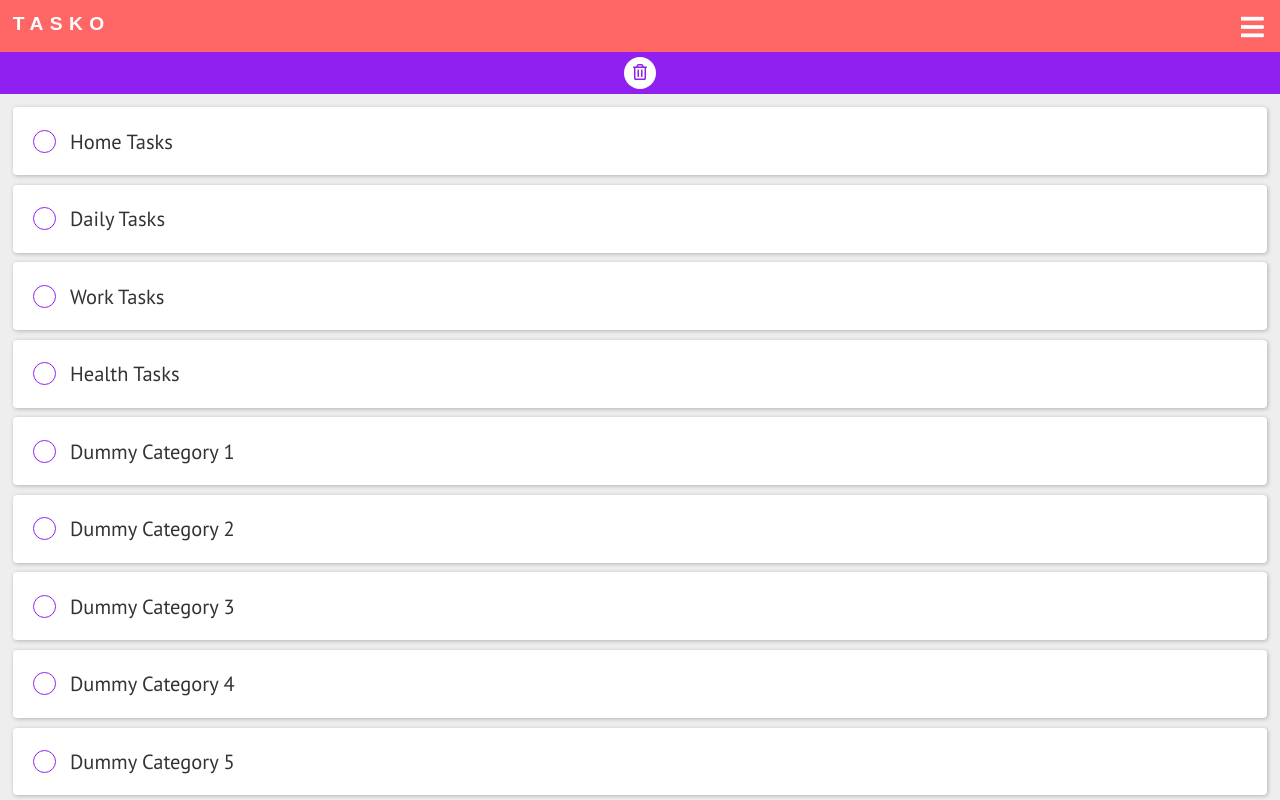
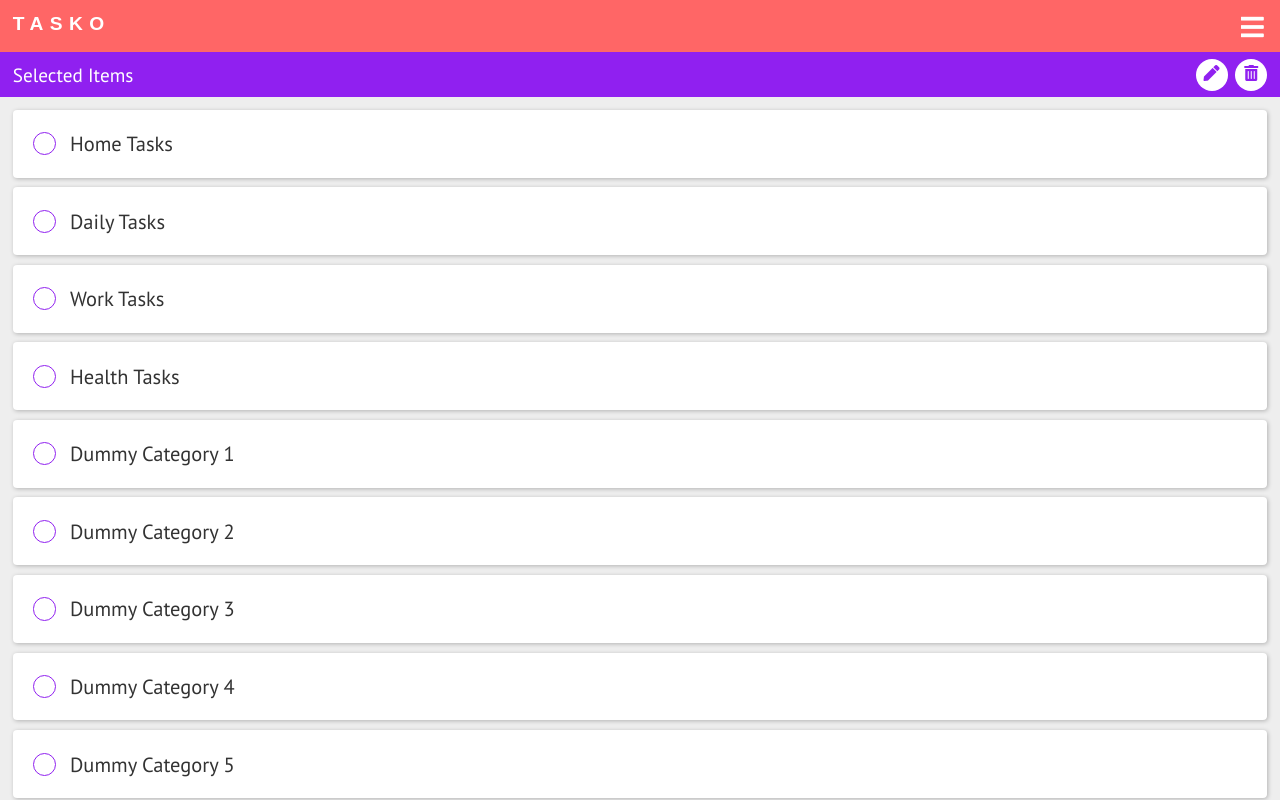
Before and after one commit to cod3rboy/tasko, a Vue app: page /categories/manage in a window 1280 px wide. Built offline with nearby package versions, Linux system fonts and the light colour scheme; a web font is replaced by a local one.

Commit message:
Refactored action bar component and added specialized category action bar component.

```diff
--- /dev/null
+++ b/src/components/category/CategoryActionBar.vue
@@ -0,0 +1,19 @@
+<template>
+  <base-actionbar>
+    <template #action-text>Selected Items</template>
+    <template #action-items>
+      <base-action-item
+        icon-code="f304"
+        alt-text="Edit Category"
+        background-color="var(--color-secondary-surface)"
+        foreground-color="var(--color-accent)"
+      ></base-action-item>
+      <base-action-item
+        icon-code="f2ed"
+        alt-text="Delete Category"
+        background-color="var(--color-secondary-surface)"
+        foreground-color="var(--color-accent)"
+      ></base-action-item>
+    </template>
+  </base-actionbar>
+</template>
--- a/src/components/ui/actionbar/BaseActionBar.vue
+++ b/src/components/ui/actionbar/BaseActionBar.vue
@@ -1,29 +1,28 @@
 <template>
-  <div class="actions">
-    <base-action-item
-      icon-code="f2ed"
-      alt-text="Delete Category"
-      background-color="var(--color-accent-text)"
-      foreground-color="var(--color-accent)"
-    ></base-action-item>
+  <div class="action-bar">
+    <div class="action-text">
+      <slot name="action-text"></slot>
+    </div>
+    <div class="action-items">
+      <slot name="action-items"></slot>
+    </div>
   </div>
 </template>
 
-<script>
-import BaseActionItem from "./BaseActionItem.vue";
-export default {
-  components: {
-    BaseActionItem,
-  },
-};
-</script>
-
 <style scoped>
-.actions {
+.action-bar {
   display: flex;
   flex-flow: row nowrap;
-  justify-content: space-evenly;
   background-color: var(--color-accent);
-  padding: 0.4rem;
+  color: var(--color-accent-text);
+  padding: 0.5rem 1rem;
+}
+.action-bar > .action-text {
+  flex: 1 1 auto;
+  font-size: 1.5rem;
+  align-self: center;
+}
+.action-items > *:not(:first-child) {
+  margin-left: 0.6rem;
 }
 </style>
--- a/src/components/ui/actionbar/BaseActionItem.vue
+++ b/src/components/ui/actionbar/BaseActionItem.vue
@@ -1,11 +1,17 @@
 <template>
-  <button class="action-item" :title="altText" :style="styleAttrs">
+  <button
+    class="action-item"
+    :title="altText"
+    :style="styleAttrs"
+    @click="$emit('click')"
+  >
     {{ altText }}
   </button>
 </template>
 
 <script>
 export default {
+  emits: ["click"],
   props: {
     altText: {
       type: String,
@@ -58,6 +64,7 @@ export default {
   position: relative;
   border: none;
   border-radius: 5em;
+  color: var(--foreground-color);
   background-color: var(--background-color);
   padding: 0;
   width: 2.5rem;
@@ -66,13 +73,18 @@ export default {
   outline: none;
   overflow: hidden;
   white-space: nowrap;
+  cursor: pointer;
+}
+.action-item:active {
+  filter: brightness(0.9);
 }
 .action-item::after {
   display: block;
   position: absolute;
   font-family: "Font Awesome 5 Free";
+  font-weight: 900;
   content: var(--icon-code);
-  color: var(--foreground-color);
+  color: inherit;
   top: 0;
   left: 0;
   right: 0;
--- a/src/main.js
+++ b/src/main.js
@@ -10,6 +10,7 @@ import BaseCheckbox from "./components/ui/BaseCheckbox.vue";
 import BasePage from "./components/ui/BasePage.vue";
 import BaseRoundButton from "./components/ui/BaseRoundButton.vue";
 import BaseSelectableListItem from "./components/ui/BaseSelectableListItem.vue";
+import BaseActionItem from "./components/ui/actionbar/BaseActionItem.vue";
 import BaseActionBar from "./components/ui/actionbar/BaseActionBar.vue";
 
 const app = createApp(App);
@@ -26,6 +27,7 @@ app.component("base-checkbox", BaseCheckbox);
 app.component("base-page", BasePage);
 app.component("base-round-button", BaseRoundButton);
 app.component("base-selectable-list-item", BaseSelectableListItem);
+app.component("base-action-item", BaseActionItem);
 app.component("base-actionbar", BaseActionBar);
 
 app.mount("#app");
--- a/src/pages/ManageCategories.vue
+++ b/src/pages/ManageCategories.vue
@@ -1,8 +1,6 @@
 <template>
   <div class="container">
-    <div class="action-bar">
-      <base-actionbar></base-actionbar>
-    </div>
+    <category-action-bar></category-action-bar>
     <div class="list">
       <category-list
         :categories="categories"
@@ -15,10 +13,12 @@
 
 <script>
 import CategoryList from "../components/category/CategoryList.vue";
+import CategoryActionBar from "../components/category/CategoryActionBar.vue";
 
 export default {
   components: {
     CategoryList,
+    CategoryActionBar,
   },
   data() {
     return {
```
